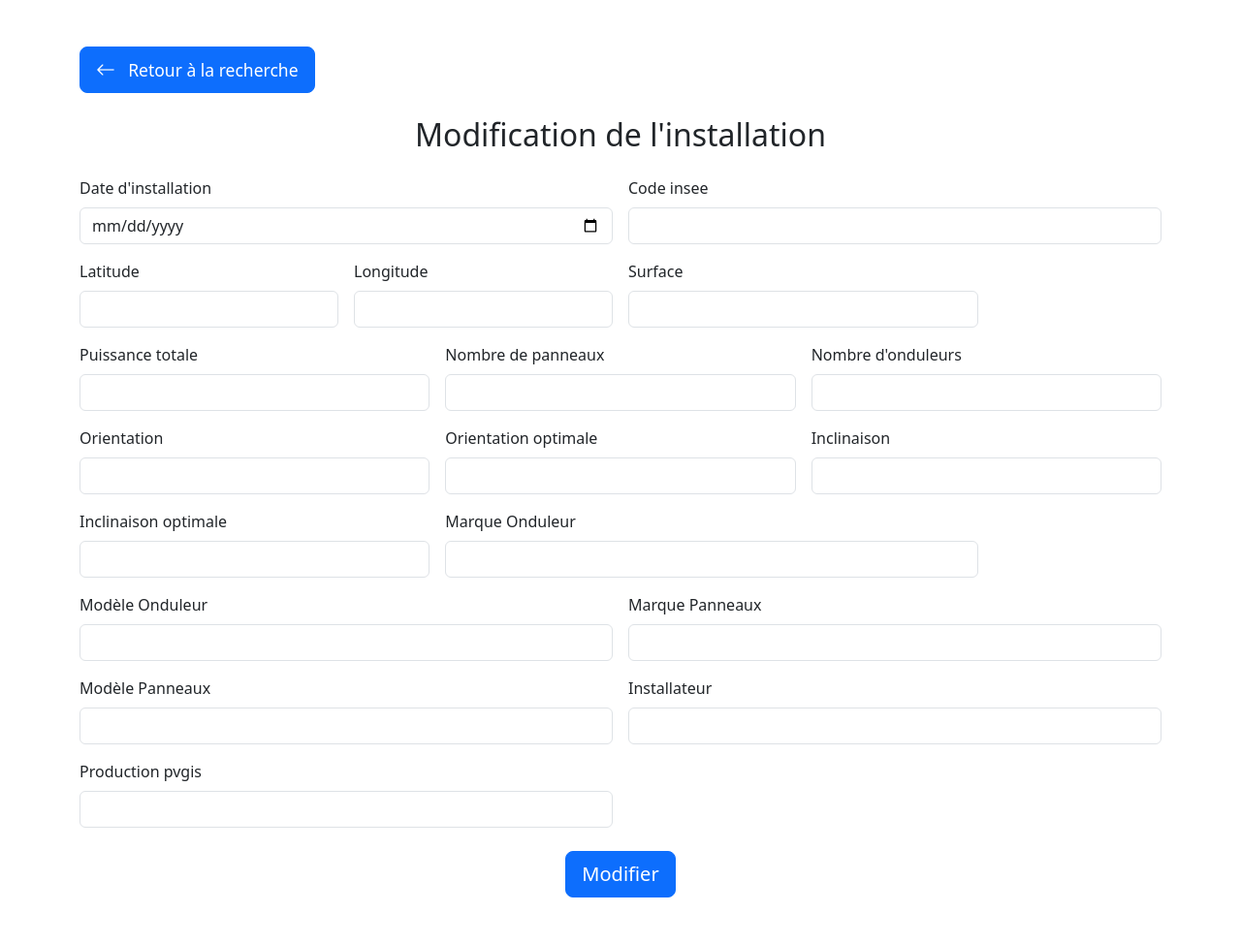
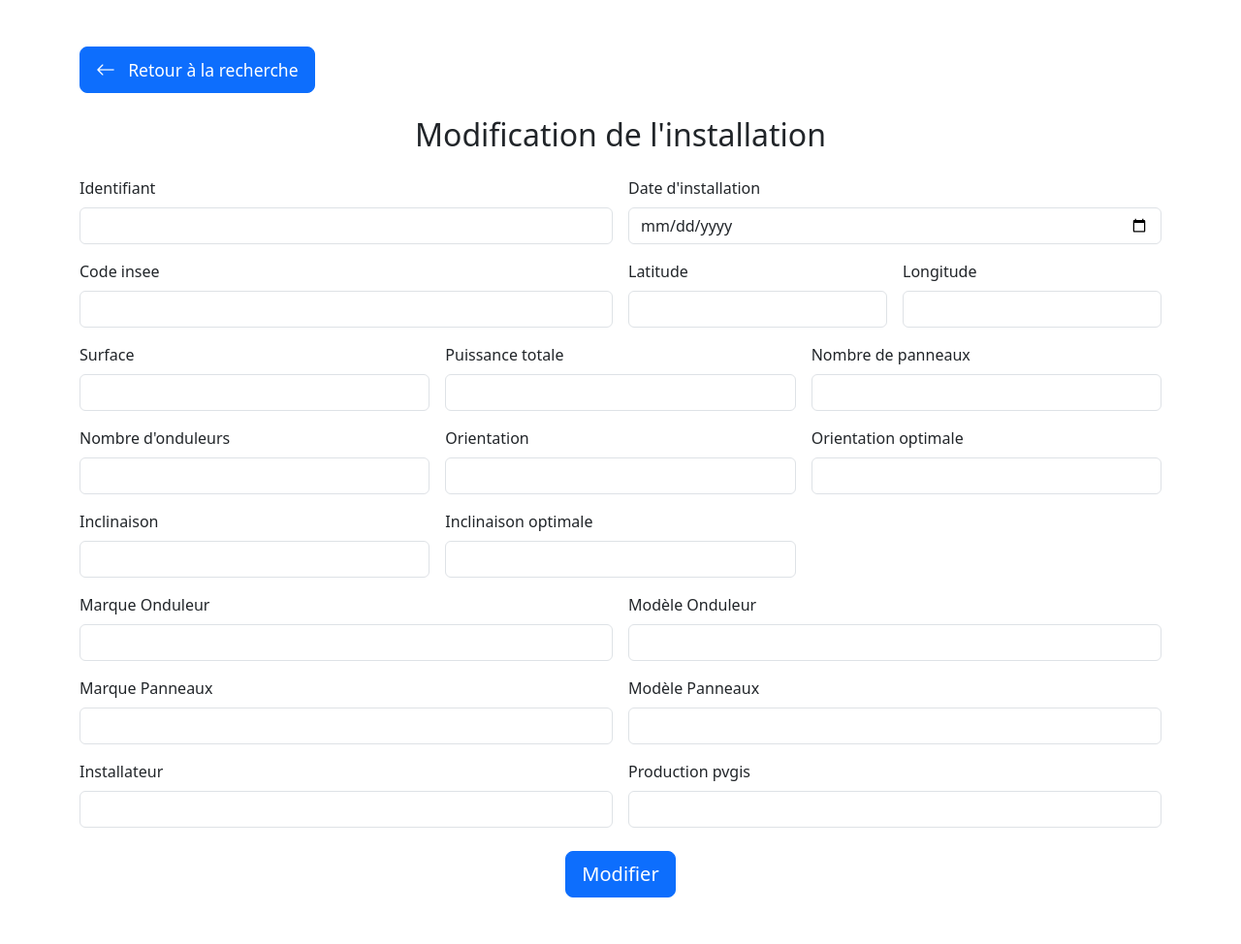
Before and after one commit to projetCIR2webProjetFinDannee/projetCIR2webProjetFinDannee, a PHP site: page /modifier_dev.php in a window 1280 px wide. Shown: the part 56-1030 px from the top of the page at 97% size. Run offline with PHP 8.4, Linux system fonts and the light colour scheme.

Commit message:
modifier: comeback de l'identifiant

```diff
--- a/site/back/modifier_dev.php
+++ b/site/back/modifier_dev.php
@@ -40,6 +40,12 @@
         <h2 class="text-center mb-4">Modification de l'installation</h2>
         <form method="post" action="traitement_modification.php">
             <div class="row g-3">
+                <!-- Identifiant -->
+                <div class="col-md-6">
+                    <label class="form-label">Identifiant</label>
+                    <input type="text" class="form-control" name="id" value="">
+                </div>
+
                 <!-- Date -->
                 <div class="col-md-6">
                     <label class="form-label">Date d'installation</label>
```
